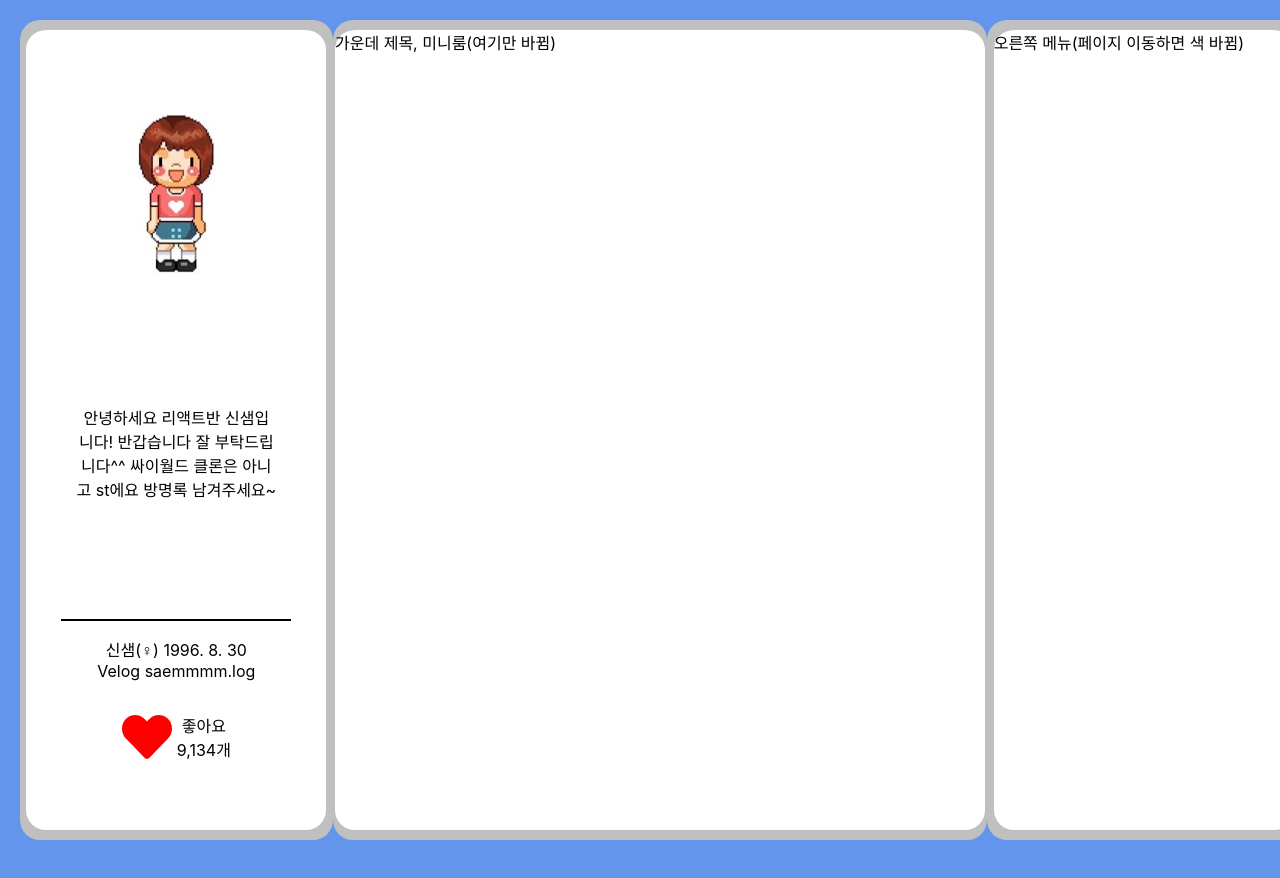
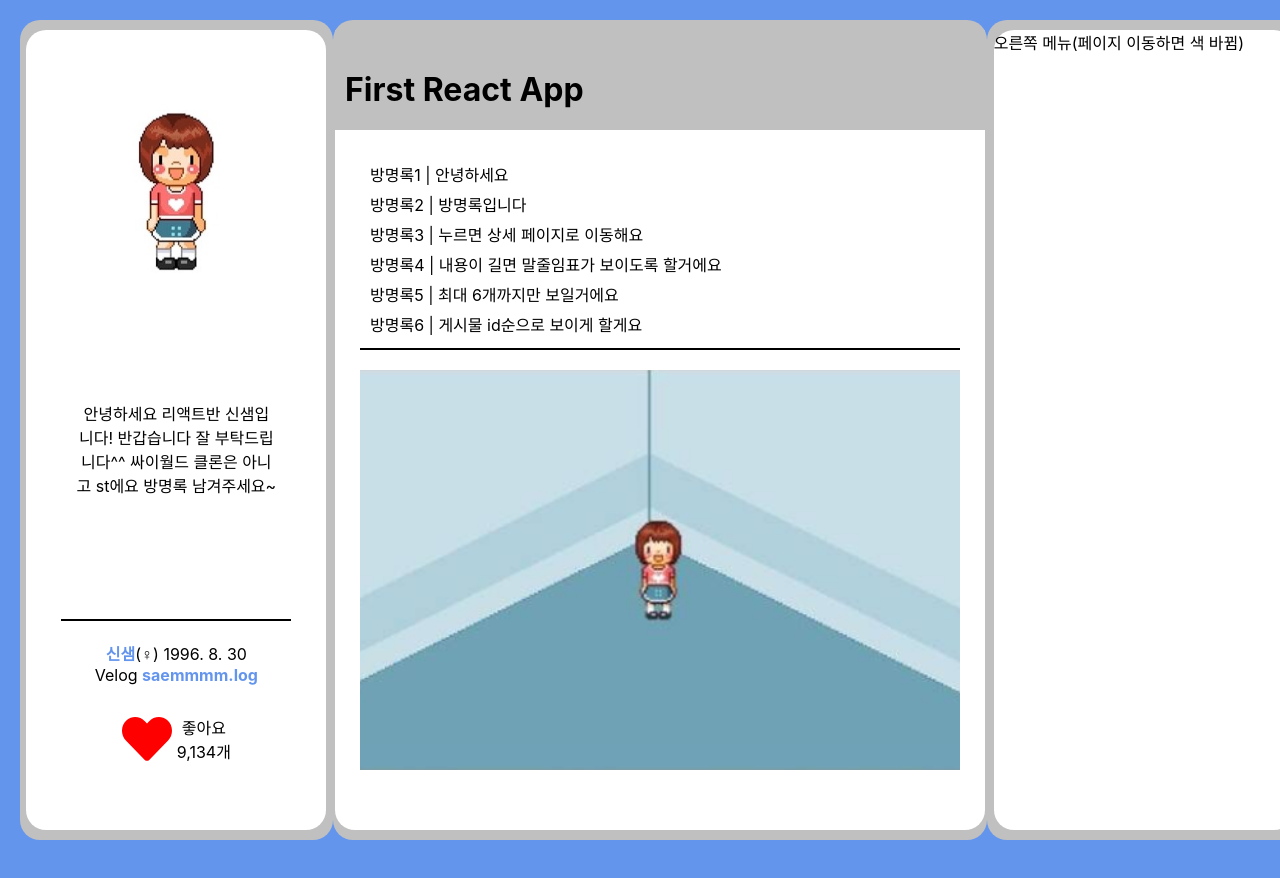
Before and after one commit to SAEMMM/First_React_App, a React (Create React App) app: page / in a window 1280 px wide. Shown: the top 878 px of the page. Built offline with nearby package versions, Linux system fonts and the light colour scheme.

Commit message:
MidMain 레이아웃 완료

```diff
--- a/src/components/MidMain.js
+++ b/src/components/MidMain.js
@@ -1,10 +1,24 @@
 import React from 'react'
 import styled from "styled-components";
+import miniroom from '../miniroom.png'
 
 function MidMain() {
     return (
         <Background>
-            <StMiddleTitle>가운데 제목, 미니룸(여기만 바뀜)</StMiddleTitle>
+            <StMiddle>
+                <StMiddleHeader>
+                    <h1>First React App</h1>
+                </StMiddleHeader>
+                <StMiddleBoard>
+                    방명록1 | 안녕하세요 <br />
+                    방명록2 | 방명록입니다 <br />
+                    방명록3 | 누르면 상세 페이지로 이동해요 <br />
+                    방명록4 | 내용이 길면 말줄임표가 보이도록 할거에요 <br />
+                    방명록5 | 최대 6개까지만 보일거에요 <br />
+                    방명록6 | 게시물 id순으로 보이게 할게요 <br />
+                </StMiddleBoard>
+                <StMiddelImg style={{ backgroundImage: 'url(' + miniroom + ')' }}></StMiddelImg>
+            </StMiddle>
         </Background>
     )
 }
@@ -14,16 +28,53 @@ export default MidMain
 const Background = styled.div`
     width: 670px;
     height: 820px;
+    padding: 40px 0px 10px 0px;
+    box-sizing: border-box;
     background-color: Silver;
     display: flex;
     justify-content: center;
-    align-items: center;
+    align-items: flex-end;
     border-radius: 20px;
 `
 
-const StMiddleTitle = styled.div`
+const StMiddle = styled.div`
   width: 650px;
   height: 800px;
   background-color: White;
   border-radius: 20px;
+  box-sizing: border-box;
+  display: flex;
+  flex-direction: column;
+  align-items: center;
 `
+
+const StMiddleHeader = styled.div`
+    box-sizing: border-box;
+    padding-left: 10px;
+    width: 650px;
+    height: 100px;
+    background-color: Silver;
+    display: flex;
+    align-items: flex-end;
+`
+
+const StMiddleBoard = styled.div`
+    box-sizing: border-box;
+    width: 600px;
+    height: 200px;
+    /* background-color: skyblue; */
+    margin-top: 20px;
+    line-height: 30px;
+    padding: 10px;
+    border-bottom-style: solid;
+    border-bottom-width: 2px;;
+    border-bottom-style: black;
+`
+
+const StMiddelImg = styled.div`
+    width: 600px;
+    height: 400px;
+    margin-top: 20px;
+    background-size: cover;
+    background-position: center;
+`
--- a/src/components/Nav.js
+++ b/src/components/Nav.js
@@ -14,10 +14,12 @@ export default Nav
 const Background = styled.div`
     width: 320px;
     height: 820px;
+    padding: 40px 0px 10px 0px;
+    box-sizing: border-box;
     background-color: Silver;
     display: flex;
     justify-content: center;
-    align-items: center;
+    align-items: flex-end;
     border-radius: 20px;
 `
 
--- a/src/components/Profile.js
+++ b/src/components/Profile.js
@@ -12,8 +12,8 @@ function Profile() {
                     싸이월드 클론은 아니고 st에요 방명록 남겨주세요~</StProfileMsg>
                 <StProfileHr />
                 <StProfileName>
-                    신샘(♀) 1996. 8. 30<br />
-                    Velog saemmmm.log
+                    <span className='span'>신샘</span>(♀) 1996. 8. 30<br />
+                    Velog <span className='span'>saemmmm.log</span>
                 </StProfileName>
                 <StProfileLike>
                     <FaHeart className='heart' />
@@ -29,10 +29,12 @@ export default Profile
 const Background = styled.div`
     width: 320px;
     height: 820px;
+    padding: 40px 0px 10px 0px;
+    box-sizing: border-box;
     background-color: Silver;
     display: flex;
     justify-content: center;
-    align-items: center;
+    align-items: flex-end;
     border-radius: 20px;
 `
 
@@ -46,6 +48,7 @@ const StLeftProfile = styled.div`
   flex-direction: column;
   justify-content: space-around;
   border-radius: 20px;
+  align-itemS: center;
 `
 
 const StProfileImg = styled.div`
@@ -53,14 +56,11 @@ const StProfileImg = styled.div`
     height: 200px;
     background-size: cover;
     background-position: center;
-    margin: auto;
 `
 
 const StProfileMsg = styled.div`
     width: 200px;
     height: 300px;
-    /* background-color: white; */
-    margin: auto;
     text-align: center;
     display: flex;
     align-items: center;
@@ -68,7 +68,6 @@ const StProfileMsg = styled.div`
 const StProfileHr = styled.hr`
     width: 230px;
     height: 2px;
-    margin: auto;
     background-color: black;
     border: none;
 `
@@ -76,16 +75,16 @@ const StProfileHr = styled.hr`
 const StProfileName = styled.div`
     width: 200px;
     height: 50px;
-    /* background-color: white; */
-    margin: auto;
     text-align: center;
+    .span {
+        color: CornflowerBlue;
+        font-weight: bold;
+    }
 `
 
 const StProfileLike = styled.div`
     width: 200px;
     height: 70px;
-    /* background-color: white; */
-    margin: auto;
     text-align: center;
     display: flex;
     justify-content: center;
```
Also changed, not shown: src/miniroom.png (added).
